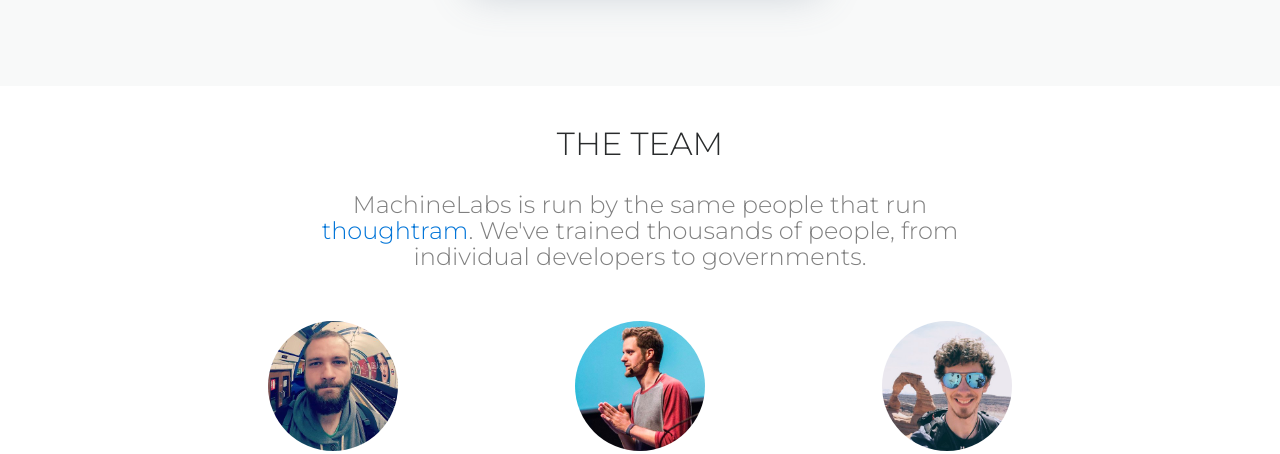
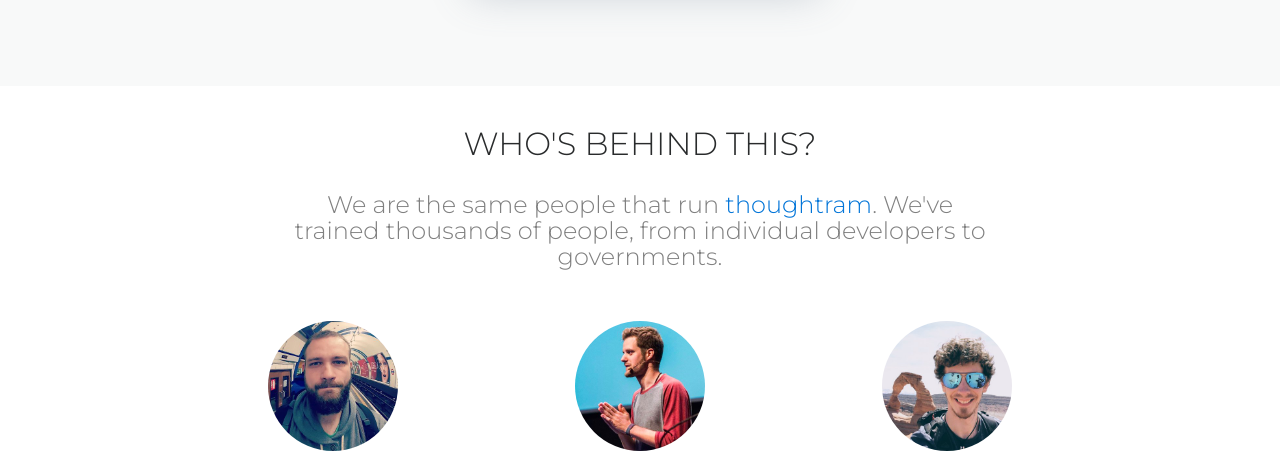
Before and after one commit to machinelabs/course-landing-page, a plain HTML site: page index.html in a window 1280 px wide. Shown: the part 4500-4954 px from the top of the page. Drawn offline with nearby package versions, Linux system fonts and the light colour scheme.

Commit message:
tweak team section

```diff
--- a/index.html
+++ b/index.html
@@ -211,8 +211,8 @@
     </div>
   </div>
   <div id="team" class="team">
-    <h2 class="team-section-header light text-center">THE TEAM</h2>
-    <h4 class="team-section-subline light text-center">MachineLabs is run by the same people that run <a href="https://thoughtram.io">thoughtram</a>. We've trained thousands of people, from individual developers to governments.</h4>
+    <h2 class="team-section-header light text-center">WHO'S BEHIND THIS?</h2>
+    <h4 class="team-section-subline light text-center">We are the same people that run <a href="https://thoughtram.io">thoughtram</a>. We've trained thousands of people, from individual developers to governments.</h4>
     <div class="team-container row">
       <div class="col-sm-12 col-md-4 team-member">
         <img class="team-member-image" src="assets/images/christoph.jpg">
```
